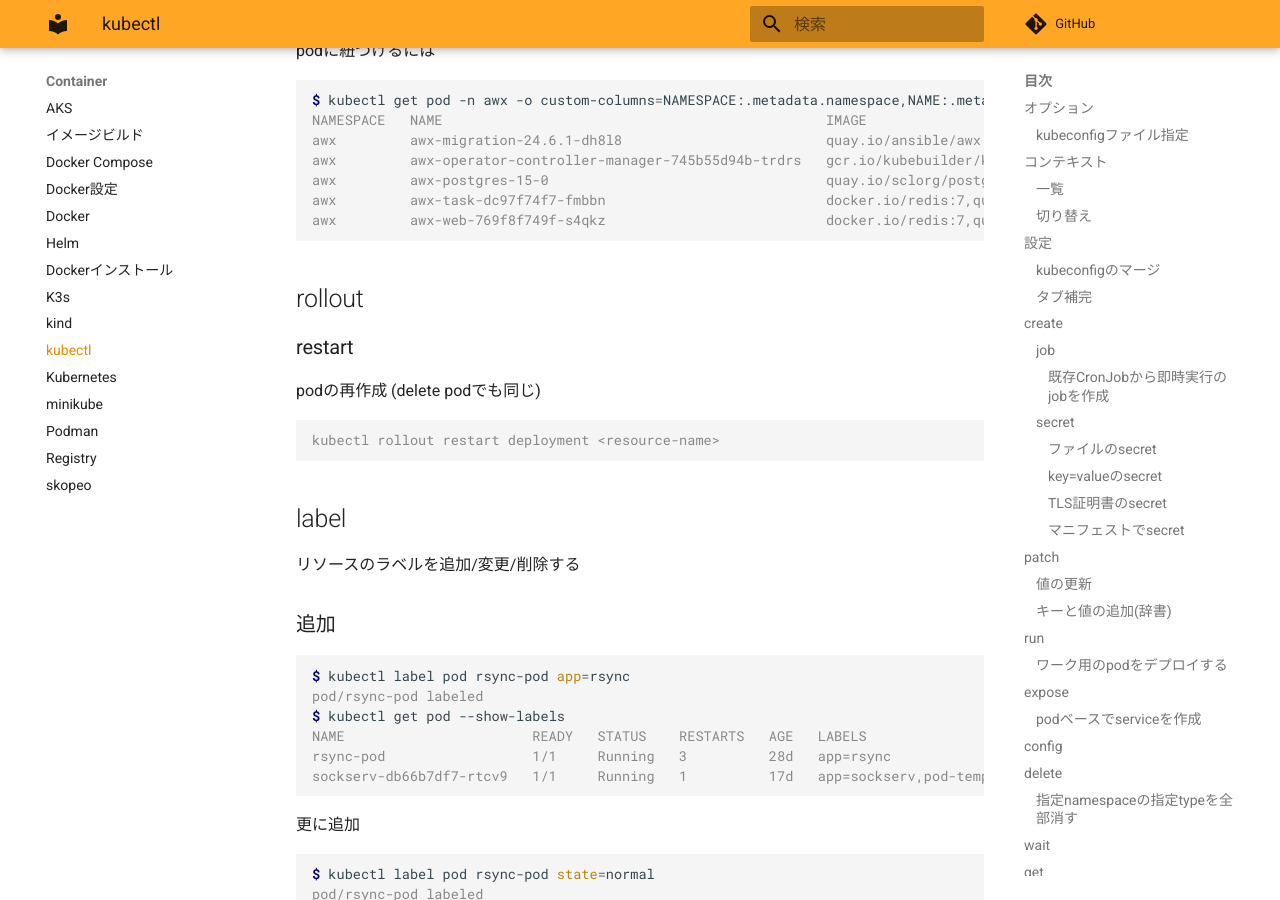
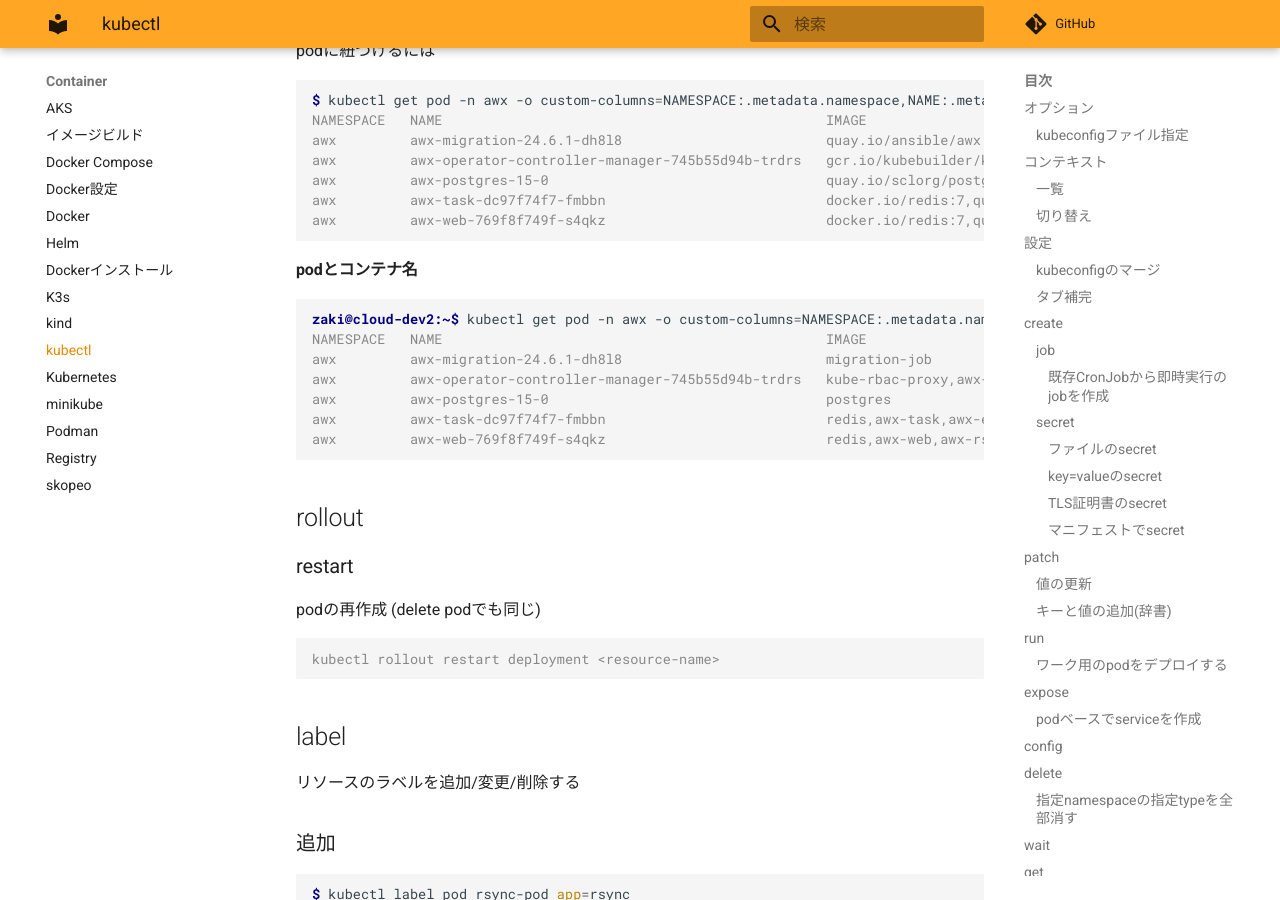
Before and after one commit to zaki-lknr/docs, an MkDocs documentation site: the page built from docs/Container/kubectl.md, in a window 1280 px wide and 900 px high, scrolled down 9025 px. Built offline with MkDocs 1.6.1 and Material for MkDocs 9.7.7, drawn with Linux system fonts in a browser that asks for light colours; comment, search, counter and statistics services are not loaded.

Commit message:
add: container/kubectl: get podでpodとコンテナの一覧

````diff
--- a/docs/Container/kubectl.md
+++ b/docs/Container/kubectl.md
@@ -463,6 +463,18 @@ awx         awx-task-dc97f74f7-fmbbn                           docker.io/redis:7
 awx         awx-web-769f8f749f-s4qkz                           docker.io/redis:7,quay.io/ansible/awx:24.6.1,quay.io/ansible/awx:24.6.1
 ```
 
+#### podとコンテナ名
+
+```console
+zaki@cloud-dev2:~$ kubectl get pod -n awx -o custom-columns=NAMESPACE:.metadata.namespace,NAME:.metadata.name,IMAGE:.spec.containers[*].name
+NAMESPACE   NAME                                               IMAGE
+awx         awx-migration-24.6.1-dh8l8                         migration-job
+awx         awx-operator-controller-manager-745b55d94b-trdrs   kube-rbac-proxy,awx-manager
+awx         awx-postgres-15-0                                  postgres
+awx         awx-task-dc97f74f7-fmbbn                           redis,awx-task,awx-ee,awx-rsyslog
+awx         awx-web-769f8f749f-s4qkz                           redis,awx-web,awx-rsyslog
+```
+
 ## rollout
 
 ### restart
````
